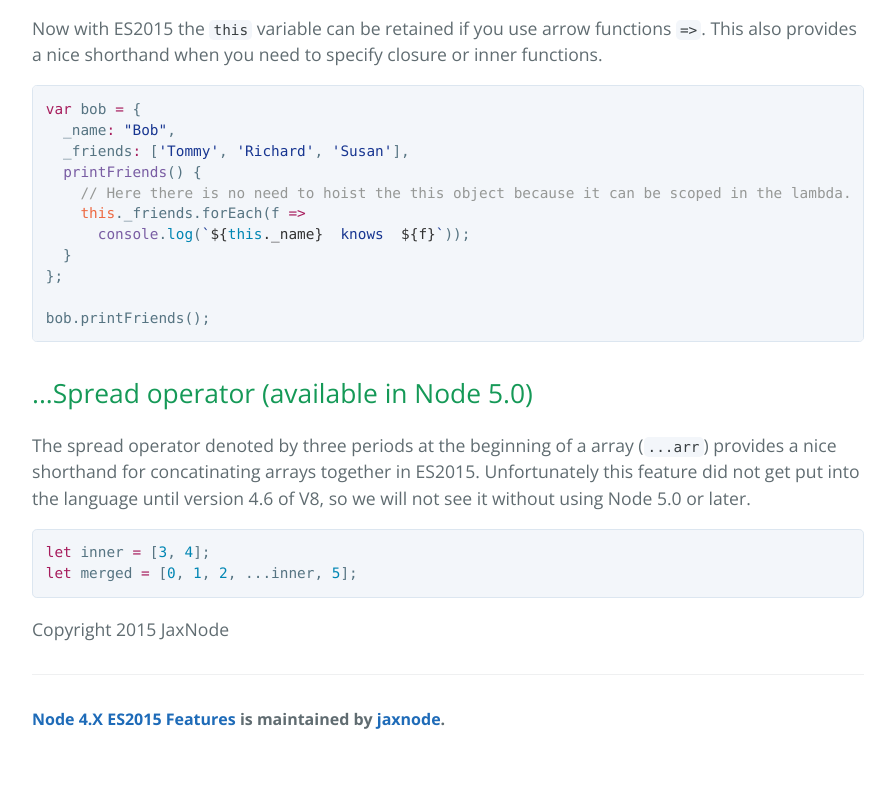
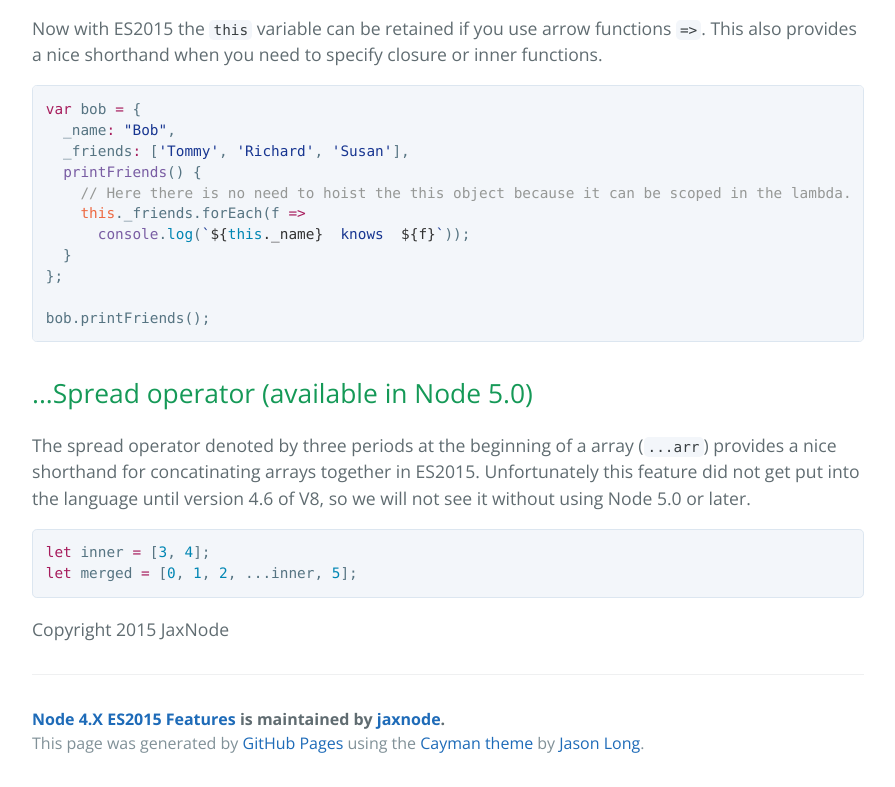
Before and after one commit to davidfekke/node4es2015, a website: page index.html in a window 1280 px wide. Shown: the part 7451-8238 px from the top of the page, without its empty margins (192-1087 px from the left). Before the commit the page ends 8214 px from the top, so only its background shows below. Drawn offline with nearby package versions, Linux system fonts and the light colour scheme.

Commit message:
Create gh-pages branch via GitHub

```diff
--- a/index.html
+++ b/index.html
@@ -318,7 +318,7 @@ with the <a href="http://bluebirdjs.com/">Bluebird</a> npm module.</p>
 
 Promise.promisifyAll(fs);
 
-fs.readdirAsync(rootPath).then((<span class="pl-smi">files</span>)<span class="pl-k"> =&gt;</span> {
+fs.readdirAsync(rootPath).then((<span class="pl-smi">files</span>) <span class="pl-k">=&gt;</span> {
     <span class="pl-k">var</span> re <span class="pl-k">=</span> <span class="pl-k">new</span> <span class="pl-en">RegExp</span>(<span class="pl-s"><span class="pl-pds">"</span>^.*<span class="pl-cce">\\</span>.<span class="pl-pds">"</span></span> <span class="pl-k">+</span> ext <span class="pl-k">+</span> <span class="pl-s"><span class="pl-pds">"</span>$<span class="pl-pds">"</span></span>);
     files.forEach(file <span class="pl-k">=&gt;</span> {
         <span class="pl-k">if</span> (re.<span class="pl-c1">test</span>(file)) {
@@ -330,7 +330,7 @@ fs.readdirAsync(rootPath).then((<span class="pl-smi">files</span>)<span class="p
                 .catch(err <span class="pl-k">=&gt;</span> <span class="pl-en">console</span>.<span class="pl-c1">error</span>(<span class="pl-s"><span class="pl-pds">"</span>unable to rename file<span class="pl-pds">"</span></span>) );
         }
     });
-}).catch((<span class="pl-smi">err</span>)<span class="pl-k"> =&gt;</span> <span class="pl-en">console</span>.<span class="pl-c1">error</span>(<span class="pl-s"><span class="pl-pds">"</span>unable to read directory<span class="pl-pds">"</span></span>));</pre></div>
+}).catch((<span class="pl-smi">err</span>) <span class="pl-k">=&gt;</span> <span class="pl-en">console</span>.<span class="pl-c1">error</span>(<span class="pl-s"><span class="pl-pds">"</span>unable to read directory<span class="pl-pds">"</span></span>));</pre></div>
 
 <h2>
 <a id="lexical-scoping-for-this-variable" class="anchor" href="#lexical-scoping-for-this-variable" aria-hidden="true"><span class="octicon octicon-link"></span></a>Lexical scoping for <code>this</code> variable</h2>
@@ -377,6 +377,7 @@ using Node 5.0 or later.</p>
       <footer class="site-footer">
         <span class="site-footer-owner"><a href="https://github.com/jaxnode/node4es2015">Node 4.X ES2015 Features</a> is maintained by <a href="https://github.com/jaxnode">jaxnode</a>.</span>
 
+        <span class="site-footer-credits">This page was generated by <a href="https://pages.github.com">GitHub Pages</a> using the <a href="https://github.com/jasonlong/cayman-theme">Cayman theme</a> by <a href="https://twitter.com/jasonlong">Jason Long</a>.</span>
       </footer>
 
     </section>
```
